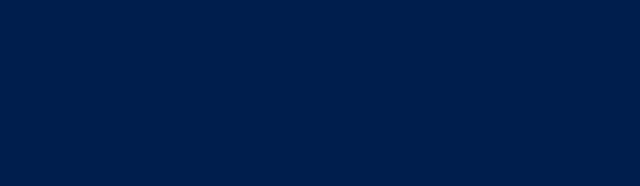
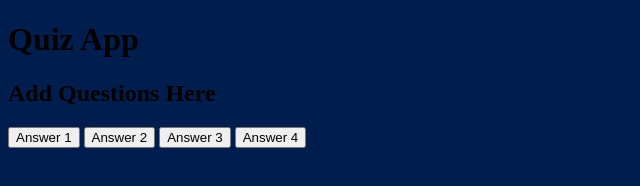
Before and after one commit to Gideonking/web-based-quiz-application, a plain HTML site: page index.html in a window 1280 px wide. Shown: the whole page, without its empty margins (0-640 px from the left). Drawn offline with Linux system fonts and the light colour scheme.

Commit message:
added buttons

```diff
--- a/index.html
+++ b/index.html
@@ -5,8 +5,20 @@
         <link rel="stylesheet" href="style.css">
     </head>
     <body>
-    <div class='App'
+    <div class="App">
+        <h1> Quiz App</h1>
+        <div class="quiz">
+            <h2 id="questions">Add Questions Here</h2>
+        <div class="answered-buttons">
+            <button class="btn">Answer 1</button>
+            <button class="btn">Answer 2</button>
+            <button class="btn">Answer 3</button>
+            <button class="btn">Answer 4</button>
 
 
+        </div>
+
+        </div>
+    </div>
     </body>
 </html>
```
